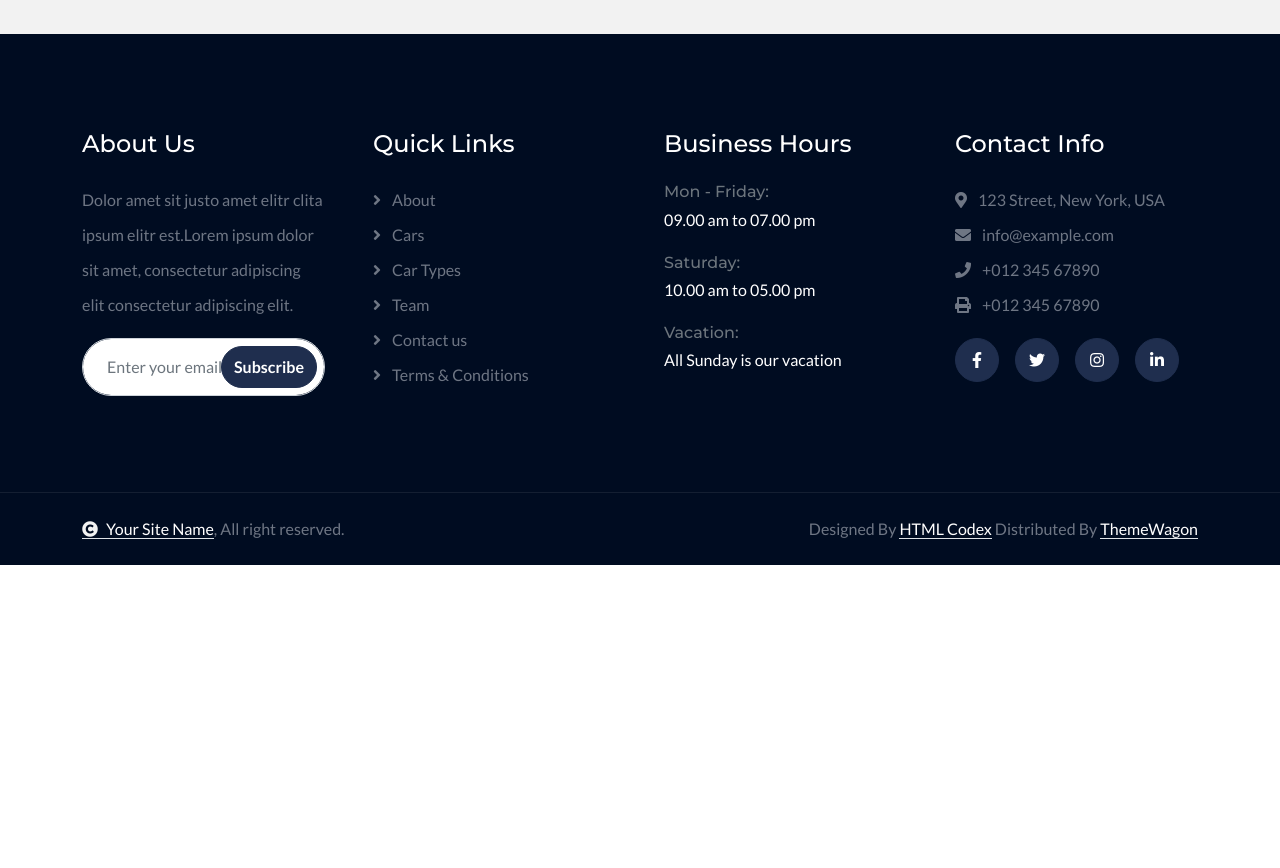
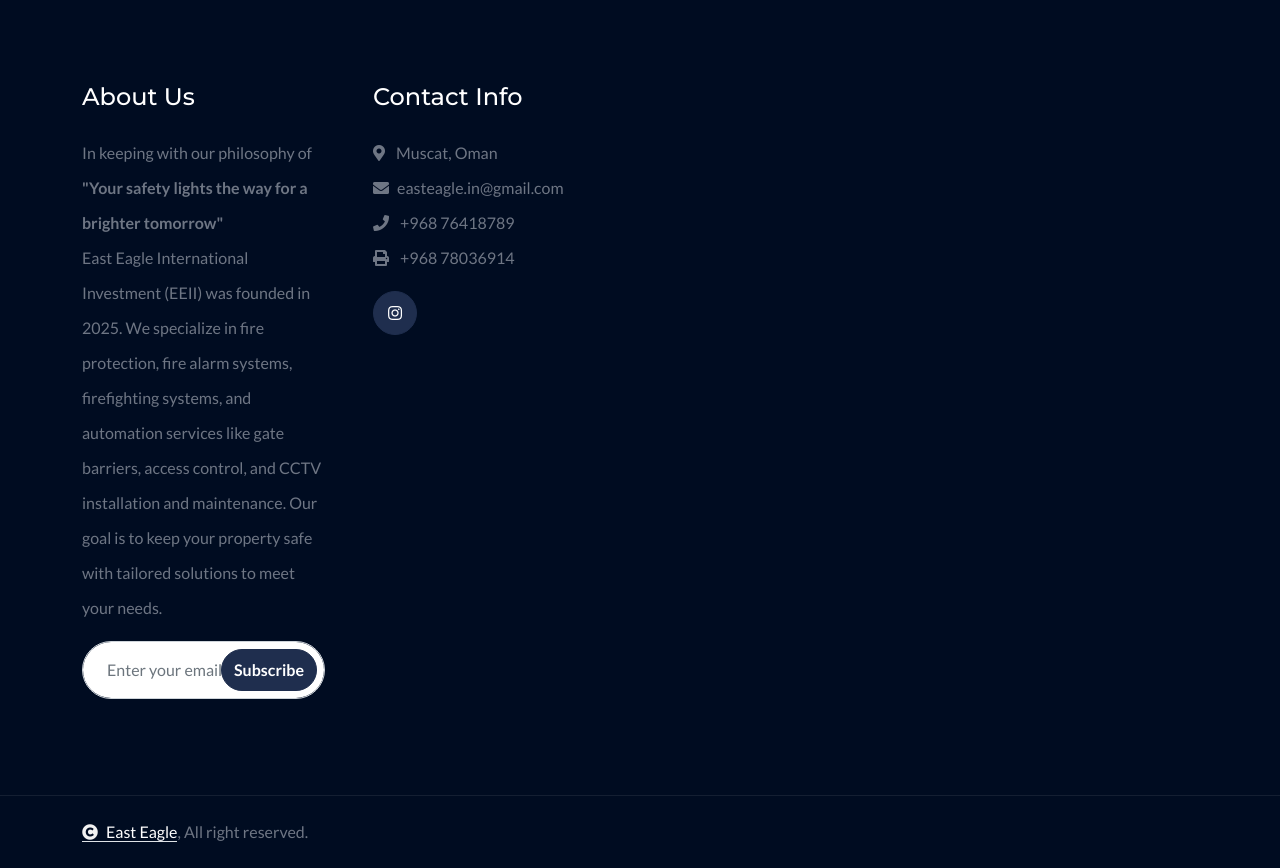
Before and after one commit to sarmamurugan07/EastEagle, a plain HTML site: page 404.html in a window 1280 px wide. Shown: the part 1020-1888 px from the top of the page. Before the commit the page ends 1585 px from the top, so only its background shows below. Drawn offline with nearby package versions, Linux system fonts and the light colour scheme.

```diff
--- a/404.html
+++ b/404.html
@@ -40,7 +40,7 @@
         <!-- Spinner End -->
 
         <!-- Topbar Start -->
-        <div class="container-fluid topbar bg-secondary d-none d-xl-block w-100">
+        <!-- <div class="container-fluid topbar bg-secondary d-none d-xl-block w-100">
             <div class="container">
                 <div class="row gx-0 align-items-center" style="height: 45px;">
                     <div class="col-lg-6 text-center text-lg-start mb-lg-0">
@@ -60,7 +60,7 @@
                     </div>
                 </div>
             </div>
-        </div>
+        </div> -->
         <!-- Topbar End -->
 
         <!-- Navbar & Hero Start -->
@@ -68,32 +68,31 @@
             <div class="container">
                 <nav class="navbar navbar-expand-lg navbar-light">
                     <a href="" class="navbar-brand p-0">
-                        <h1 class="display-6 text-primary"><i class="fas fa-car-alt me-3"></i></i>Cental</h1>
-                        <!-- <img src="img/logo.png" alt="Logo"> -->
+                        <img src="img/logo.png" alt="Logo">
                     </a>
                     <button class="navbar-toggler" type="button" data-bs-toggle="collapse" data-bs-target="#navbarCollapse">
                         <span class="fa fa-bars"></span>
                     </button>
                     <div class="collapse navbar-collapse" id="navbarCollapse">
                         <div class="navbar-nav mx-auto py-0">
-                            <a href="index.html" class="nav-item nav-link">Home</a>
-                            <a href="about.html" class="nav-item nav-link">About</a>
-                            <a href="service.html" class="nav-item nav-link">Service</a>
-                            <a href="blog.html" class="nav-item nav-link">Blog</a>
+                            <a href="/" class="nav-item nav-link active">Home</a>
+                            <a href="about.html" id="about-link" class="nav-item nav-link ">About</a>
+                            <!-- <a href="service.html" class="nav-item nav-link">Service</a> -->
+                            <!-- <a href="blog.html" class="nav-item nav-link">Blog</a> -->
 
-                            <div class="nav-item dropdown">
-                                <a href="#" class="nav-link dropdown-toggle active" data-bs-toggle="dropdown">Pages</a>
+                            <!-- <div class="nav-item dropdown">
+                                <a href="#" class="nav-link dropdown-toggle" data-bs-toggle="dropdown">Pages</a>
                                 <div class="dropdown-menu m-0">
                                     <a href="feature.html" class="dropdown-item">Our Feature</a>
                                     <a href="cars.html" class="dropdown-item">Our Cars</a>
                                     <a href="team.html" class="dropdown-item">Our Team</a>
                                     <a href="testimonial.html" class="dropdown-item">Testimonial</a>
-                                    <a href="404.html" class="dropdown-item active">404 Page</a>
+                                    <a href="404.html" class="dropdown-item">404 Page</a>
                                 </div>
-                            </div>
-                            <a href="contact.html" class="nav-item nav-link">Contact</a>
+                            </div> -->
+                            <!-- <a href="contact.html" class="nav-item nav-link">Contact</a> -->
                         </div>
-                        <a href="#" class="btn btn-primary rounded-pill py-2 px-4">Get Started</a>
+                        <!-- <a href="#" class="btn btn-primary rounded-pill py-2 px-4">Get Started</a> -->
                     </div>
                 </nav>
             </div>
@@ -137,7 +136,9 @@
                         <div class="footer-item d-flex flex-column">
                             <div class="footer-item">
                                 <h4 class="text-white mb-4">About Us</h4>
-                                <p class="mb-3">Dolor amet sit justo amet elitr clita ipsum elitr est.Lorem ipsum dolor sit amet, consectetur adipiscing elit consectetur adipiscing elit.</p>
+                                <p class="mb-3">In keeping with our philosophy of<br>
+                                    <b>"Your safety lights the way for a brighter tomorrow"</b><br>
+                                    East Eagle International Investment (EEII) was founded in 2025. We specialize in fire protection, fire alarm systems, firefighting systems, and automation services like gate barriers, access control, and CCTV installation and maintenance. Our goal is to keep your property safe with tailored solutions to meet your needs.</p>
                             </div>
                             <div class="position-relative">
                                 <input class="form-control rounded-pill w-100 py-3 ps-4 pe-5" type="text" placeholder="Enter your email">
@@ -145,18 +146,16 @@
                             </div>
                         </div>
                     </div>
-                    <div class="col-md-6 col-lg-6 col-xl-3">
+                    <!-- <div class="col-md-6 col-lg-6 col-xl-3">
                         <div class="footer-item d-flex flex-column">
                             <h4 class="text-white mb-4">Quick Links</h4>
                             <a href="#"><i class="fas fa-angle-right me-2"></i> About</a>
-                            <a href="#"><i class="fas fa-angle-right me-2"></i> Cars</a>
-                            <a href="#"><i class="fas fa-angle-right me-2"></i> Car Types</a>
-                            <a href="#"><i class="fas fa-angle-right me-2"></i> Team</a>
-                            <a href="#"><i class="fas fa-angle-right me-2"></i> Contact us</a>
-                            <a href="#"><i class="fas fa-angle-right me-2"></i> Terms & Conditions</a>
-                        </div>
-                    </div>
-                    <div class="col-md-6 col-lg-6 col-xl-3">
+                            <a href="#"><i class="fas fa-angle-right me-2"></i> Team</a> -->
+                            <!-- <a href="#"><i class="fas fa-angle-right me-2"></i> Contact us</a> -->
+                            <!-- <a href="#"><i class="fas fa-angle-right me-2"></i> Terms & Conditions</a> -->
+                        <!-- </div> -->
+                    <!-- </div>  -->
+                    <!-- <div class="col-md-6 col-lg-6 col-xl-3">
                         <div class="footer-item d-flex flex-column">
                             <h4 class="text-white mb-4">Business Hours</h4>
                             <div class="mb-3">
@@ -172,19 +171,19 @@
                                 <p class="text-white mb-0">All Sunday is our vacation</p>
                             </div>
                         </div>
-                    </div>
+                    </div> -->
                     <div class="col-md-6 col-lg-6 col-xl-3">
                         <div class="footer-item d-flex flex-column">
                             <h4 class="text-white mb-4">Contact Info</h4>
-                            <a href="#"><i class="fa fa-map-marker-alt me-2"></i> 123 Street, New York, USA</a>
-                            <a href="mailto:info@example.com"><i class="fas fa-envelope me-2"></i> info@example.com</a>
-                            <a href="tel:+012 345 67890"><i class="fas fa-phone me-2"></i> +012 345 67890</a>
-                            <a href="tel:+012 345 67890" class="mb-3"><i class="fas fa-print me-2"></i> +012 345 67890</a>
+                            <a href="#"><i class="fa fa-map-marker-alt me-2"></i> Muscat, Oman</a>
+                            <a href="mailto:info@example.com"><i class="fas fa-envelope me-2"></i>easteagle.in@gmail.com</a>
+                            <a href="tel:+968 76418789"><i class="fas fa-phone me-2"></i> +968 76418789</a>
+                            <a href="tel:+968 78036914" class="mb-3"><i class="fas fa-print me-2"></i> +968 78036914</a>
                             <div class="d-flex">
-                                <a class="btn btn-secondary btn-md-square rounded-circle me-3" href=""><i class="fab fa-facebook-f text-white"></i></a>
-                                <a class="btn btn-secondary btn-md-square rounded-circle me-3" href=""><i class="fab fa-twitter text-white"></i></a>
-                                <a class="btn btn-secondary btn-md-square rounded-circle me-3" href=""><i class="fab fa-instagram text-white"></i></a>
-                                <a class="btn btn-secondary btn-md-square rounded-circle me-0" href=""><i class="fab fa-linkedin-in text-white"></i></a>
+                                <!-- <a class="btn btn-secondary btn-md-square rounded-circle me-3" href=""><i class="fab fa-facebook-f text-white"></i></a>
+                                <a class="btn btn-secondary btn-md-square rounded-circle me-3" href=""><i class="fab fa-twitter text-white"></i></a> -->
+                                <a class="btn btn-secondary btn-md-square rounded-circle me-3" href="https://www.instagram.com/easteagle.ii/"><i class="fab fa-instagram text-white"></i></a>
+                                <!-- <a class="btn btn-secondary btn-md-square rounded-circle me-0" href=""><i class="fab fa-linkedin-in text-white"></i></a> -->
                             </div>
                         </div>
                     </div>
@@ -198,14 +197,13 @@
             <div class="container">
                 <div class="row g-4 align-items-center">
                     <div class="col-md-6 text-center text-md-start mb-md-0">
-                        <span class="text-body"><a href="#" class="border-bottom text-white"><i class="fas fa-copyright text-light me-2"></i>Your Site Name</a>, All right reserved.</span>
+                        <span class="text-body"><a href="#" class="border-bottom text-white"><i class="fas fa-copyright text-light me-2"></i>East Eagle</a>, All right reserved.</span>
                     </div>
                     <div class="col-md-6 text-center text-md-end text-body">
                         <!--/*** This template is free as long as you keep the below author’s credit link/attribution link/backlink. ***/-->
                         <!--/*** If you'd like to use the template without the below author’s credit link/attribution link/backlink, ***/-->
                         <!--/*** you can purchase the Credit Removal License from "https://htmlcodex.com/credit-removal". ***/-->
-                        Designed By <a class="border-bottom text-white" href="https://htmlcodex.com">HTML Codex</a>
-                        Distributed By <a class="border-bottom text-white" href="https://themewagon.com">ThemeWagon</a>
+                        <!-- Designed By <a class="border-bottom text-white" href="https://htmlcodex.com">HTML Codex</a> Distributed By <a class="border-bottom text-white" href="https://themewagon.com">ThemeWagon</a> -->
                     </div>
                 </div>
             </div>
@@ -229,7 +227,7 @@
 
     <!-- Template Javascript -->
     <script src="js/main.js"></script>
-    <script>
+     <script>
         window.onload = function () {
             if (window.location.href === 'https://www.easteagleii.com/about') {
                 window.location.href = 'https://www.easteagleii.com/about.html';
```
